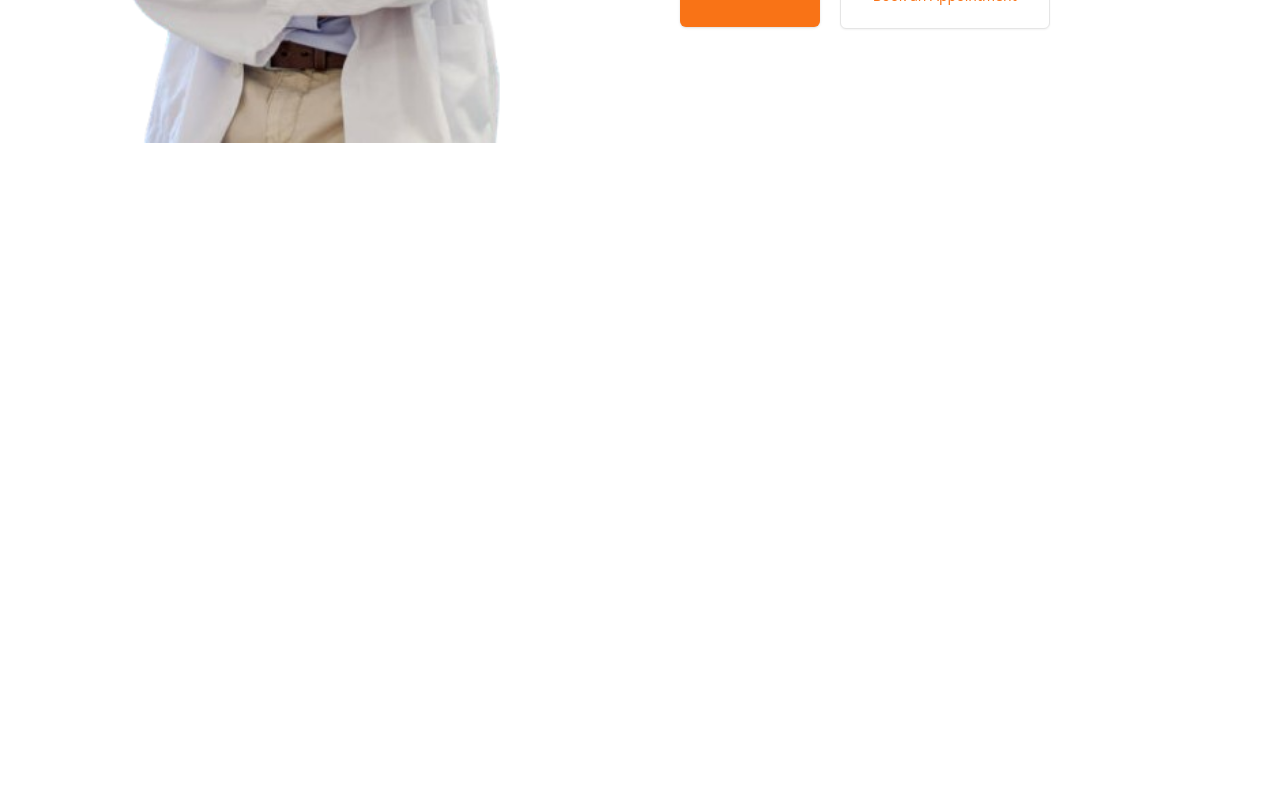
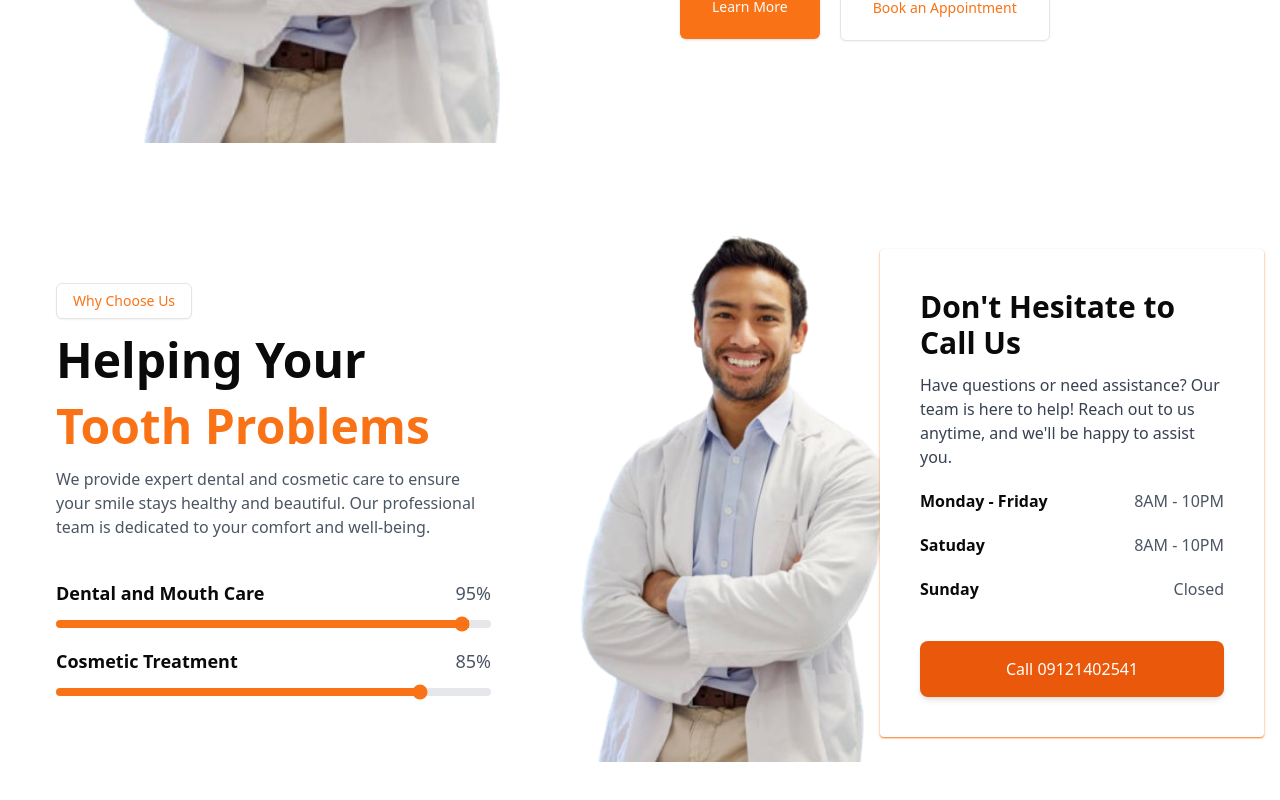
Before and after one commit to Kariaki58/dentist_website, a Next.js app: page / in a window 1280 px wide. Shown: the part 1866-2666 px from the top of the page. Before the commit the page ends 2009 px from the top, so only its background shows below. Built offline with nearby package versions, Linux system fonts and the light colour scheme.

Commit message:
more home page section

```diff
--- a/app/page.tsx
+++ b/app/page.tsx
@@ -1,6 +1,7 @@
 import Header from "@/components/app-ui/home/Header";
 import Competence from "@/components/app-ui/home/home-competence";
 import SectionAbout from "@/components/app-ui/home/section-1";
+import SectionReason from "@/components/app-ui/home/section-2";
 
 export default function Home() {
   return (
@@ -8,6 +9,7 @@ export default function Home() {
       <Header />
       <Competence />
       <SectionAbout />
+      <SectionReason />
     </div>
   );
 }
--- /dev/null
+++ b/components/app-ui/home/PhoneDialer.tsx
@@ -0,0 +1,13 @@
+export default function PhoneDialer() {
+    const handleCall = () => {
+        window.location.href = `tel:+2349121402541`;
+    };
+    return (
+        <button
+            onClick={handleCall}
+            className="p-4 bg-orange-600 text-white rounded-lg shadow-md hover:bg-orange-700 transition w-full mt-10"
+        >
+            Call 09121402541
+        </button>
+    )
+}
--- /dev/null
+++ b/components/app-ui/home/form-choose-us.tsx
@@ -0,0 +1,28 @@
+import PhoneDialer from "./PhoneDialer";
+
+export default function FormChooseUs() {
+    return (
+        <aside className="bg-white p-10 w-96 rounded-sm shadow-orange-500 shadow-sm">
+            <h2 className="text-3xl font-bold mb-3">Don't Hesitate to Call Us</h2>
+            <p className="mb-5 text-gray-700">
+                Have questions or need assistance? Our team is here to help!
+                Reach out to us anytime, and we'll be happy to assist you.
+            </p>
+            <div className="space-y-5">
+                <h3 className="flex justify-between">
+                    <span className="font-bold">Monday - Friday</span>
+                    <span className="text-gray-600">8AM - 10PM</span>
+                </h3>
+                <h3 className="flex justify-between">
+                    <span className="font-bold">Satuday</span>
+                    <span className="text-gray-600">8AM - 10PM</span>
+                </h3>
+                <h3 className="flex justify-between">
+                    <span className="font-bold">Sunday</span>
+                    <span className="text-gray-600">Closed</span>
+                </h3>
+            </div>
+            <PhoneDialer />
+        </aside>
+    )
+}
--- a/components/app-ui/home/section-1.jsx
+++ b/components/app-ui/home/section-1.tsx
@@ -6,7 +6,7 @@ import doctor from "@/public/doctor.png";
 
 export default function SectionAbout() {
     return (
-        <section className="flex items-center">
+        <section className="flex items-center my-20">
             <Image
                 src={doctor}
                 alt="Doctor"
@@ -22,12 +22,12 @@ export default function SectionAbout() {
                     The Best <span className="text-orange-500">Dental Clinic</span> That You Can Trust
                 </h2>
                 <p className="pr-20">
-                    Lorem ipsum dolor sit amet, consectetuer adipiscing elit. Aenean commodo
-                    ligula eget dolor. Aenean massa. Cum sociis natoque penatibus et magnis dis parturient.
+                    Experience top-quality dental care with a team dedicated to your smile.
+                    We provide gentle, effective treatments in a comfortable and welcoming environment.
                 </p>
                 <p className="pr-24">
-                    Nullam quis ante. Etiam sit amet orci eget eros faucibus tincidunt. Duis leo.
-                    Sed fringilla mauris sit amet nibh.
+                    Get expert dental care from a team that puts your smile first. We offer gentle,
+                    high-quality treatments in a relaxing and friendly environment.
                 </p>
                 <ul className="flex gap-10 my-20">
                     <ul className="space-y-5 font-bold text-lg">
--- /dev/null
+++ b/components/app-ui/home/section-2.tsx
@@ -0,0 +1,81 @@
+"use client";
+import { useState, useEffect } from "react";
+import Image from "next/image";
+import { Button } from "@/components/ui/button";
+import doctor from "@/public/doctor.png";
+import FormChooseUs from "./form-choose-us";
+
+export default function SectionReason() {
+    const [dentalPercent, setDentalPercent] = useState<number>(0);
+    const [cosmeticPercent, setCosmeticPercent] = useState<number>(0);
+    const targetDental:number = 95;
+    const targetCosmetic:number = 85;
+
+    useEffect(() => {
+        const interval = setInterval(() => {
+            setDentalPercent((prev) => (prev < targetDental ? prev + 1 : targetDental));
+            setCosmeticPercent((prev) => (prev < targetCosmetic ? prev + 1 : targetCosmetic));
+        }, 20);
+
+        return () => clearInterval(interval);
+    }, []);
+
+    return (
+        <section className="flex max-w-screen-lg items-center px-14 relative my-20">
+            <div className="w-1/2">
+                <Button variant="outline" className="py-3 text-orange-500 hover:text-orange-600 cursor-auto mb-2">
+                    Why Choose Us
+                </Button>
+                <h2 className="text-5xl font-bold pr-2 leading-snug">
+                    Helping Your <span className="text-orange-500">Tooth Problems</span>
+                </h2>
+                <p className="mt-2 mb-10 text-gray-600">
+                    We provide expert dental and cosmetic care to ensure your smile stays healthy and beautiful.
+                    Our professional team is dedicated to your comfort and well-being.
+                </p>
+                <div className="mb-3 text-lg">
+                    <h3 className="flex justify-between">
+                        <span className="font-bold">Dental and Mouth Care</span>
+                        <span className="text-gray-600">{dentalPercent}%</span>
+                    </h3>
+                    <input
+                        type="range"
+                        min="0"
+                        max="100"
+                        value={dentalPercent}
+                        readOnly
+                        className="w-full h-2 rounded-lg appearance-none cursor-pointer accent-orange-500 hover:cursor-default"
+                        style={{
+                            background: `linear-gradient(to right, #f97316 ${dentalPercent}%, #e5e7eb ${dentalPercent}%)`,
+                            WebkitAppearance: "none",
+                            appearance: "none",
+                        }}
+                    />
+                </div>
+                <div className="text-lg">
+                    <h3 className="flex justify-between">
+                        <span className="font-bold">Cosmetic Treatment</span>
+                        <span className="text-gray-600">{cosmeticPercent}%</span>
+                    </h3>
+                    <input
+                        type="range"
+                        min="0"
+                        max="100"
+                        value={cosmeticPercent}
+                        readOnly
+                        className="w-full h-2 rounded-lg appearance-none cursor-pointer accent-orange-500 hover:cursor-default"
+                        style={{
+                            background: `linear-gradient(to right, #f97316 ${cosmeticPercent}%, #e5e7eb ${cosmeticPercent}%)`,
+                            WebkitAppearance: "none",
+                            appearance: "none",
+                        }}
+                    />
+                </div>
+            </div>
+            <Image src={doctor} alt="Doctor" width={500} height={500} />
+            <div className="absolute -right-60">
+                <FormChooseUs />
+            </div>
+        </section>
+    );
+}
```
